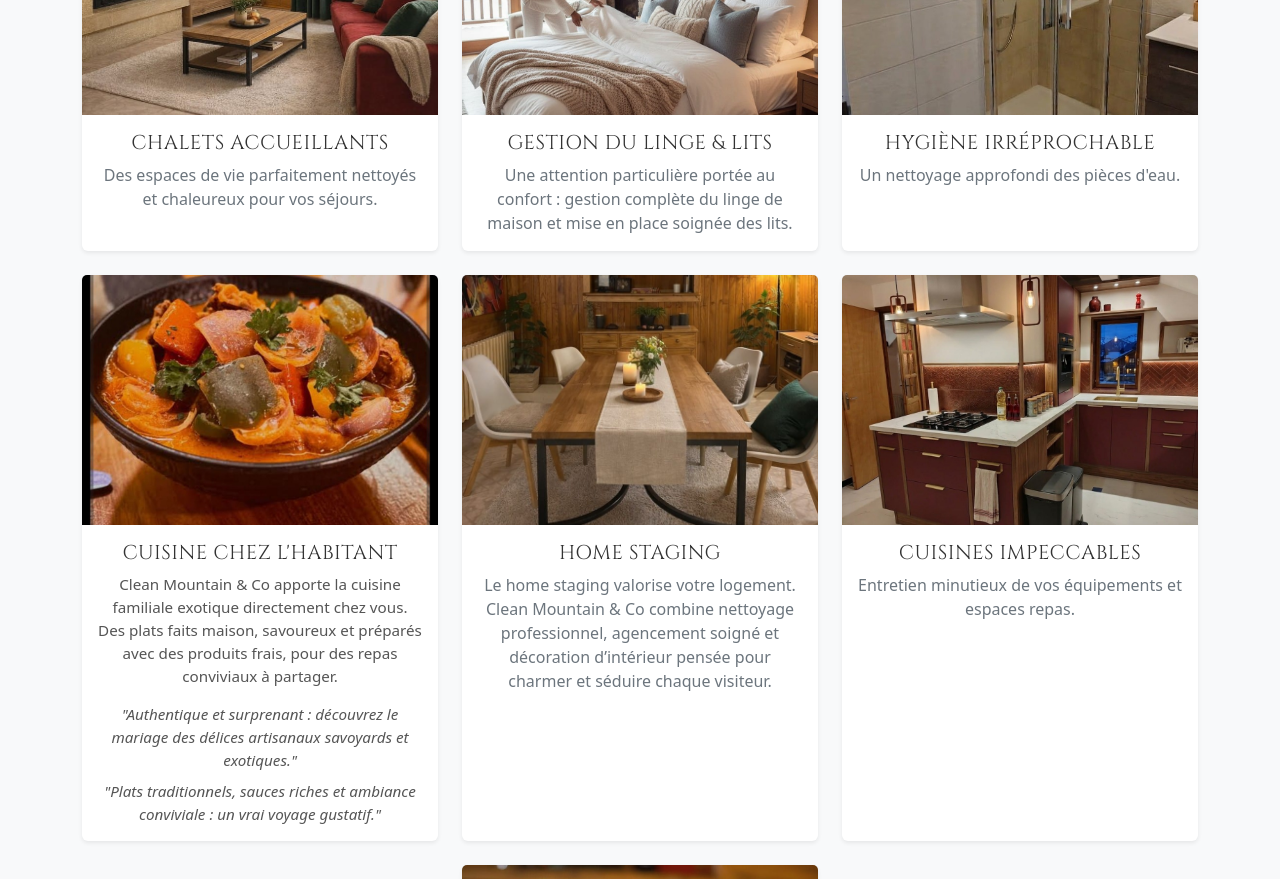
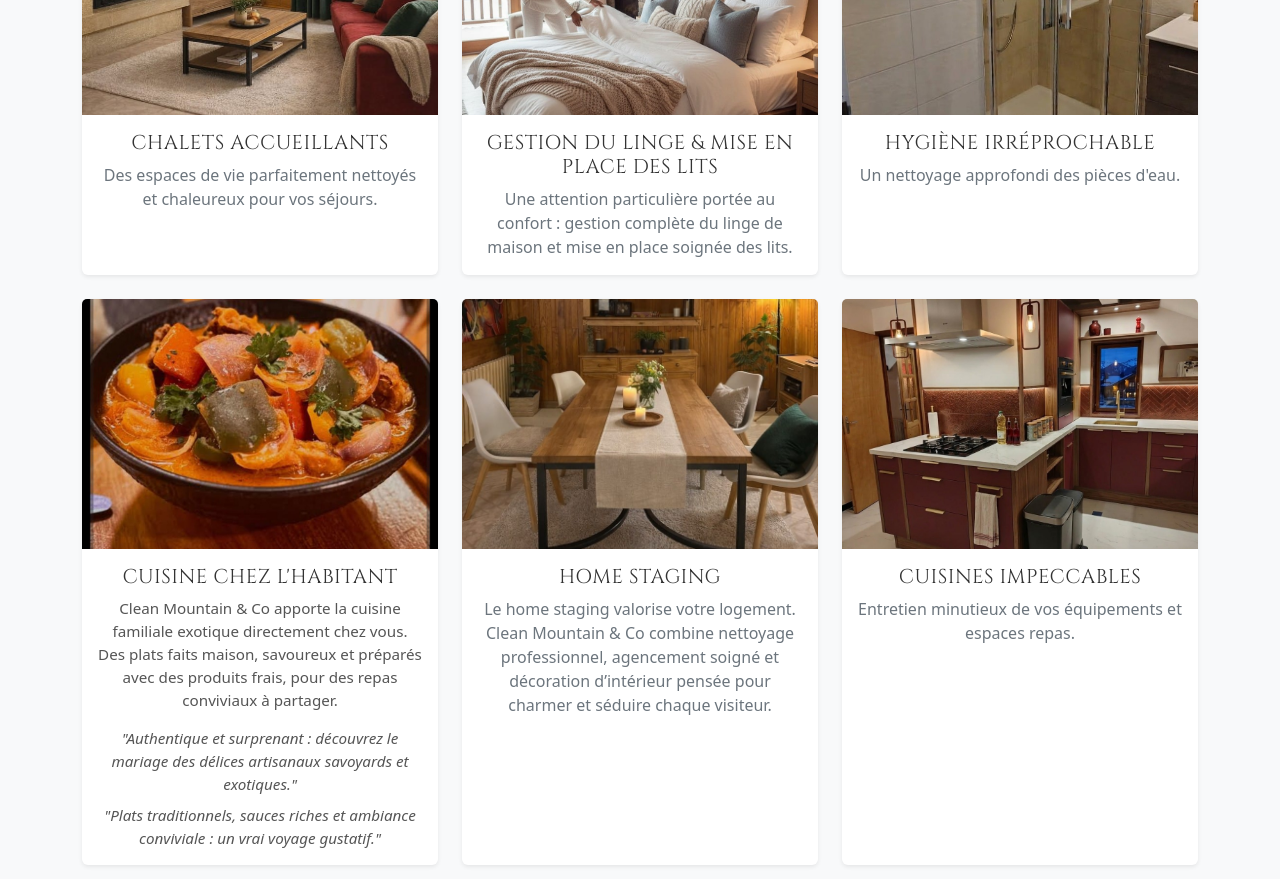
Before and after one commit to Mekkou1/clean-mountain, a Vue app: page / in a window 1280 px wide. Shown: the part 2840-3719 px from the top of the page. Built offline with nearby package versions, Linux system fonts and the light colour scheme.

Commit message:
style: update linen management service title for better precision and clarity

```diff
--- a/src/locales/en.json
+++ b/src/locales/en.json
@@ -246,7 +246,7 @@
       "desc": "Home staging enhances your home. Clean Mountain & Co combines professional cleaning, careful layout, and interior decoration designed to charm and seduce every visitor."
     },
     "r7": {
-      "title": "Linen & Bed Setup",
+      "title": "Linen management & Bed setup",
       "desc": "Special attention to comfort: full home linen management and careful bed setup for professional hosting."
     }
   },
--- a/src/locales/fr.json
+++ b/src/locales/fr.json
@@ -258,7 +258,7 @@
       "desc": "Le home staging valorise votre logement. Clean Mountain & Co combine nettoyage professionnel, agencement soigné et décoration d’intérieur pensée pour charmer et séduire chaque visiteur."
     },
     "r7": {
-      "title": "Gestion du linge & Lits",
+      "title": "Gestion du linge & mise en place des lits",
       "desc": "Une attention particulière portée au confort : gestion complète du linge de maison et mise en place soignée des lits."
     }
   },
--- a/src/views/HomeView.vue
+++ b/src/views/HomeView.vue
@@ -210,7 +210,7 @@ import { RouterLink } from 'vue-router'
           <!-- 2. Gestion du linge & Lits (R7) -->
           <div class="col-md-4">
             <div class="card h-100 border-0 shadow-sm hover-lift">
-              <img src="/images/service-entretien.jpg" class="card-img-top" alt="Gestion du linge et lits" style="height: 250px; object-fit: cover;">
+              <img src="/images/service-entretien.jpg" class="card-img-top" alt="Gestion du linge et mise en place des lits" style="height: 250px; object-fit: cover;">
               <div class="card-body text-center d-flex flex-column">
                 <h5 class="card-title text-brand-green text-uppercase">{{ $t('realisations.r7.title') }}</h5>
                 <p class="card-text text-muted flex-grow-1">{{ $t('realisations.r7.desc') }}</p>
```
